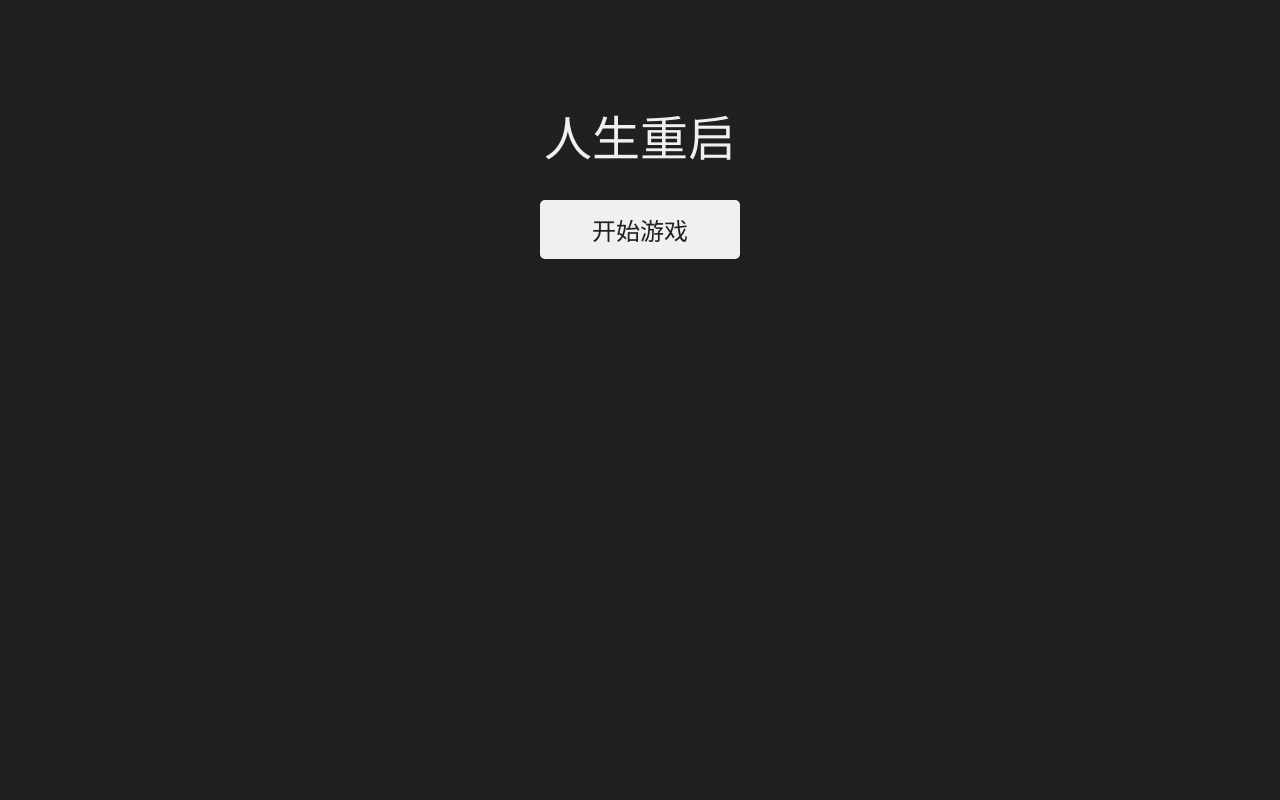
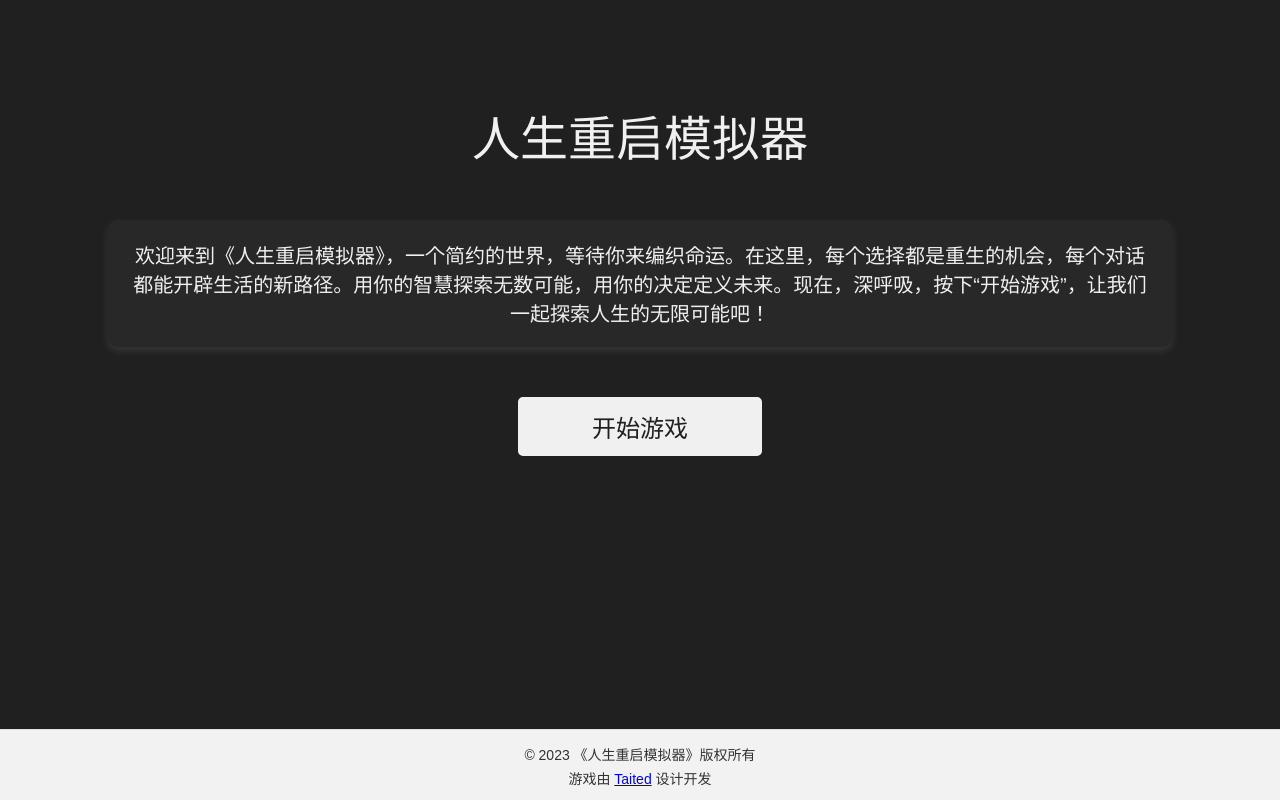
Before and after one commit to EmbraceAGI/LifeReloaded, a FastAPI app: page /life-reload/ in a window 1280 px wide. Run offline with FastAPI, Linux system fonts and the light colour scheme; parts of the project's set-up code (start-up, migrations or seed data) failed here and were passed over; some libraries are stand-ins or nearby versions.

Commit message:
implement opening page and footer

```diff
--- a/core/database.py
+++ b/core/database.py
@@ -19,7 +19,7 @@ except ImportError:
 
 
 class Database:
-    def __init__(self, cfg_path='.env', time_out=1800, debug=False) -> None:
+    def __init__(self, cfg_path='.env', time_out=3600, debug=False) -> None:
         config = dotenv_values(cfg_path)
         self.time_out = time_out
         self.debug = debug
--- a/static/game.css
+++ b/static/game.css
@@ -1,9 +1,25 @@
+html, body {
+    min-height: 100%;
+    margin: 0;
+    padding: 0;
+}
+
+*, *:before, *:after {
+    box-sizing: inherit; /* 新增 */
+  }
+
+.content {
+    padding-bottom: 70px;
+    flex: 1;
+}
+
 body {
     font-family: 'Arial', sans-serif;
-    background-color: #202020; /* 更柔和的深灰色作为背景 */
-    color: #f0f0f0; /* 微亮的白色字体 */
-    margin: 0;
-    padding: 0;
+    background-color: #202020;
+    color: #f0f0f0;
+    display: flex; /* 新增 */
+    flex-direction: column; /* 新增 */
+    min-height: 100vh; /* 更改为 100vh */
 }
 
 .begin {
@@ -18,9 +34,26 @@ body {
     margin-bottom: 30px; /* Space before the start button */
 }
 
+#opening {
+    color: #f0f0f0;
+    font-size: 20px;
+    white-space: pre-wrap; /* 保留空白符和换行符 */
+    word-wrap: break-word; /* 在需要的时候进行单词换行 */
+    text-align: center; /* 使文本居中 */
+    padding: 20px;
+    margin-top: 50px; /* 或者根据需要调整 */
+    max-width: 80%; /* 容器最大宽度 */
+    margin-left: auto;
+    margin-right: auto;
+    background-color: #282828; /* 与之前的风格保持一致 */
+    border-radius: 10px;
+    box-shadow: 0 4px 8px rgba(255, 255, 255, 0.1); /* 细微的阴影 */
+}
+
 #start-button {
     display: inline-block;
     width: 200px;
+    margin-top: 50px;
     padding: 10px 20px;
     font-size: 24px;
     background-color: #f0f0f0; /* 按钮背景色为微亮的白色 */
@@ -128,3 +161,14 @@ button:disabled {
     border-radius: 10px;
     box-shadow: 0 4px 8px rgba(255, 255, 255, 0.05);
 }
+
+.site-footer {
+    text-align: center;
+    background-color: #f2f2f2;
+    color: #333;
+    border-top: 1px solid #e1e1e1;
+    font-size: 14px;
+    bottom: 0;
+    width: 100%;
+    height: 70px;
+}
--- a/static/game.js
+++ b/static/game.js
@@ -2,9 +2,49 @@ window.onload = function() {
     var beginDiv = document.querySelector('.begin');
     beginDiv.style.display = 'block';
 
+    document.getElementById('start-button').style.display = 'none';
+
     var gameDiv = document.querySelector('.game');
     gameDiv.style.display = 'none';
 
+    generateOpening();
+
+    const sessionId = localStorage.getItem('session_id');
+    console.log(sessionId);
+}
+
+function displayTextByLetter(text, container, interval, callback) {
+    let i = 0;
+    let lastTime = Date.now();
+    function nextLetter() {
+        requestAnimationFrame(() => {
+            let currentTime = Date.now();
+            if (currentTime - lastTime >= interval) {
+                if (i < text.length) {
+                    container.textContent += text.charAt(i);
+                    i++;
+                    lastTime = currentTime;
+                } else {
+                    if (callback && typeof callback === 'function') {
+                        callback();
+                    }
+                    return;
+                }
+            }
+            nextLetter();
+        });
+    }
+    nextLetter();
+}
+
+function generateOpening() {
+    // 获取要显示文本的容器
+    const textContainer = document.getElementById('opening');
+    const text = "欢迎来到《人生重启模拟器》，一个简约的世界，等待你来编织命运。在这里，每个选择都是重生的机会，每个对话都能开辟生活的新路径。用你的智慧探索无数可能，用你的决定定义未来。现在，深呼吸，按下“开始游戏”，让我们一起探索人生的无限可能吧！";
+    displayTextByLetter(text, textContainer, 50, function() { // 50ms per word
+        // 文本显示完毕后，显示开始按钮
+        document.getElementById('start-button').style.display = 'inline';
+      });
 }
 
 function beginGame() {
--- a/templates/game.html
+++ b/templates/game.html
@@ -19,9 +19,11 @@
 
 <body>
 
+<div class="content">
 <div class="begin">
-    <div id="game-title">人生重启</div>
-    <button id="start-button" onclick="beginGame()">开始游戏</a>
+    <div id="game-title">人生重启模拟器</div>
+    <div id="opening"></div>
+    <button id="start-button" style="display: none;" onclick="beginGame()">开始游戏</button>
 </div>
 
 <div class="game" style="display: none;">
@@ -54,6 +56,12 @@
 
 </div>
 </div>
+</div>
+
+<footer class="site-footer">
+    <p style="margin-top: 7; margin-bottom: 0px;">&copy; 2023 《人生重启模拟器》版权所有</p>
+    <p style="margin-top: 4px; margin-bottom: 7px;">游戏由 <a href="https://taited.github.io" target="_blank">Taited</a> 设计开发</p>
+</footer>
 
 </body>
 
```
